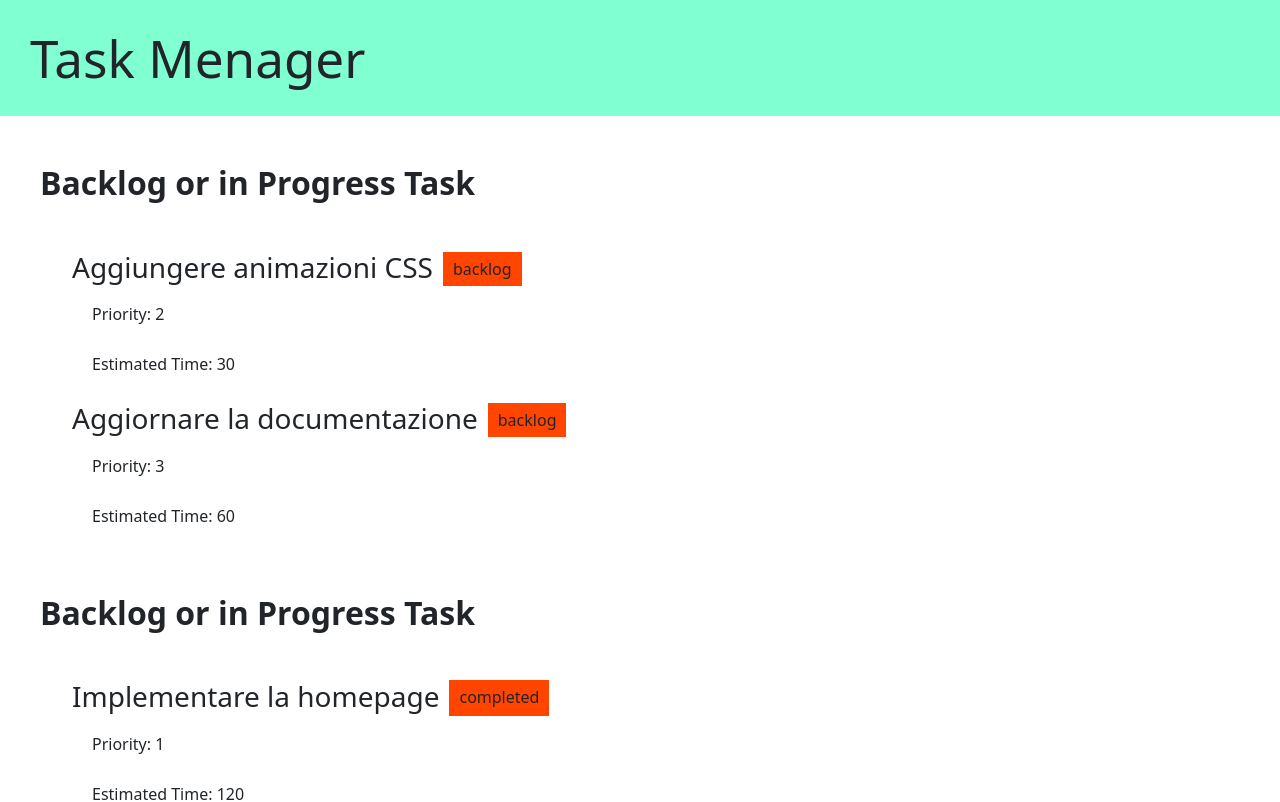
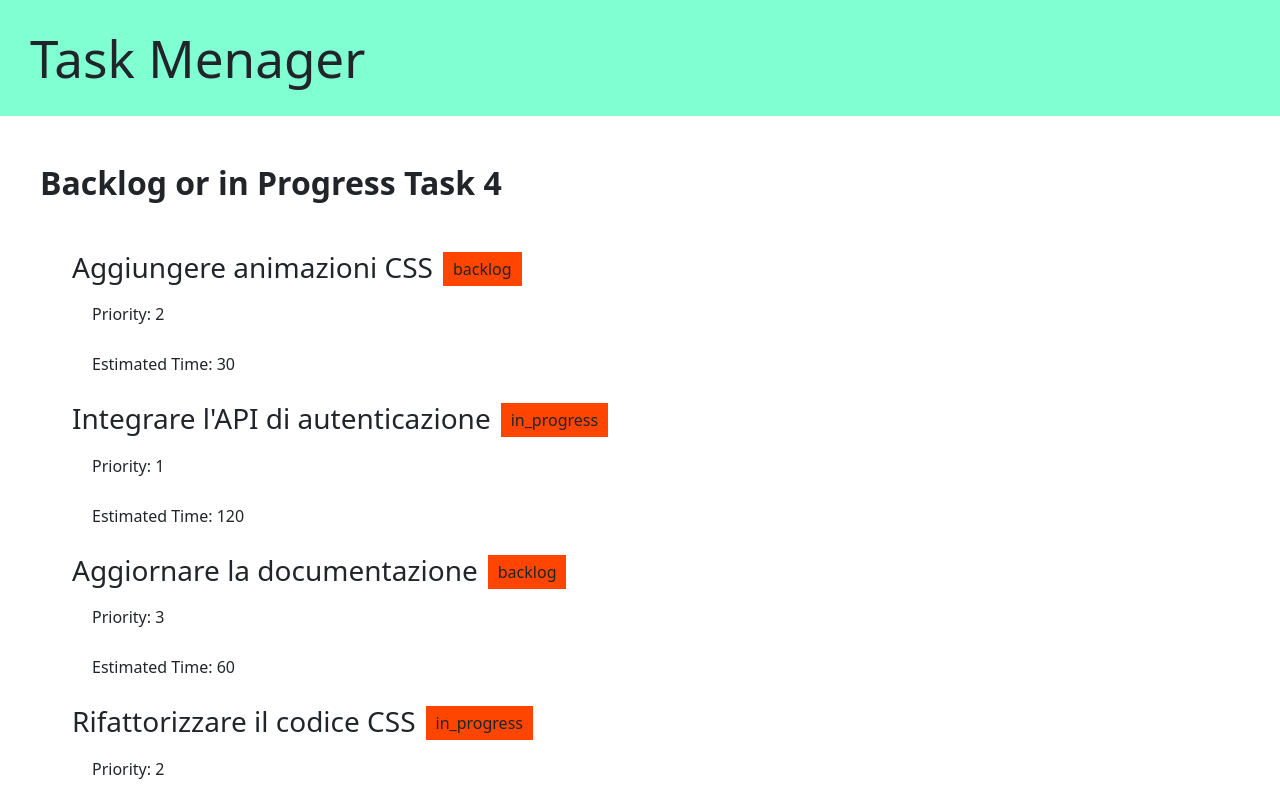
Before and after one commit to CarloDettori/react-task-list, a React (Vite) app: page / in a window 1280 px wide. Shown: the top 802 px of the page. Built offline with nearby package versions, Linux system fonts and the light colour scheme.

Commit message:
correzione con paolo

```diff
--- a/src/components/backlogComponents.jsx
+++ b/src/components/backlogComponents.jsx
@@ -2,10 +2,8 @@ import tasks from "../../data/tasks";
 
 //mostra title, pryority e estimatedTime dei Backlog e In_progress
 function BacklogProgressTasks() {
-    let BacklogProgressTasks = [];
-
-    BacklogProgressTasks = tasks.filter((element) => {
-        return element.state.includes("backlog" || "in_progress")
+    const backProgressTasks = tasks.filter((element) => {
+        return (element.state.includes("backlog") || element.state.includes("in_progress"))
     }).map((element) => {
         return <li key={element.id}>
             <div className="d-flex align-items-center">
@@ -16,9 +14,14 @@ function BacklogProgressTasks() {
             <p className="infos">Estimated Time: {element.estimatedTime}</p>
         </li>
     })
+    //estraggo la property length per non farle fare interferenza con il return della funzione map
+    console.log('tot filtered', backProgressTasks);
+    const totalTasks = backProgressTasks.length
+
+
     const template = <>
-        <h2>Backlog or in Progress Task {BacklogProgressTasks.lenght}</h2>
-        <ul>{BacklogProgressTasks}</ul>
+        <h2>Backlog or in Progress Task {totalTasks}</h2>
+        <ul>{backProgressTasks}</ul>
     </>
     return template
 };
```
